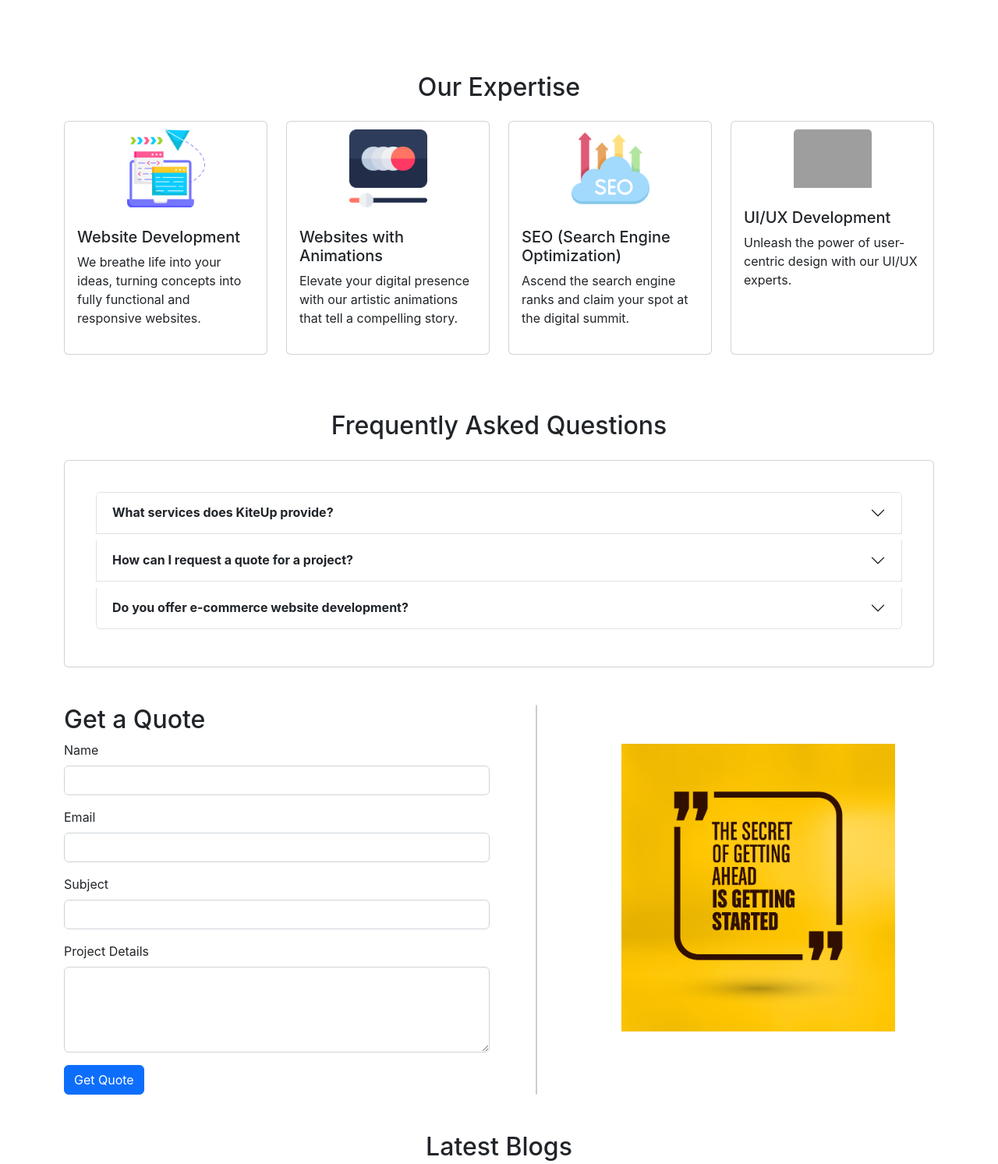
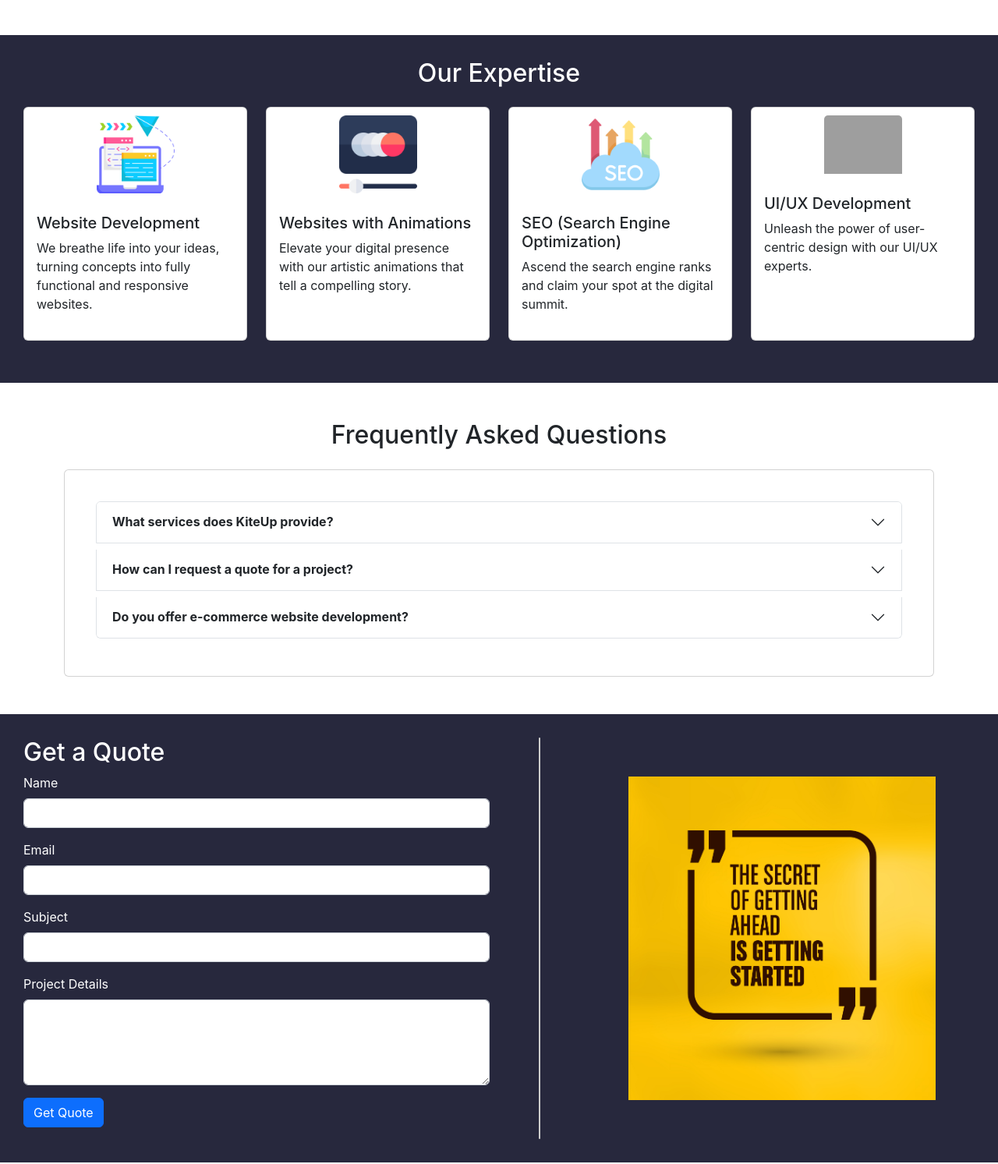
Before and after one commit to mathewkadesh/kiteup1, a React app: page / in a window 1280 px wide. Shown: the part 1148-2641 px from the top of the page at 78% size. Built offline with nearby package versions, Linux system fonts and the light colour scheme; grey boxes are pictures that could not be loaded.

Commit message:
second commit

```diff
--- a/src/Clients.js
+++ b/src/Clients.js
@@ -35,11 +35,11 @@ const ClientLogosCarousel = () => {
   };
 
   return (
-    <div className="client-logos-carousel">
+    <div className="client-logos-carousel" >
       <h2 style={{textAlign:'center', marginBottom:'30px'}}>Our Clients</h2>
       <Slider {...settings}>
         {clientsData.map((client) => (
-          <div key={client.id}>
+          <div key={client.id} >
             <img src={client.logo} alt={client.name} />
             <p>{client.name}</p>
           </div>
--- a/src/Contact.js
+++ b/src/Contact.js
@@ -4,8 +4,8 @@ import { FaFacebook, FaInstagram, FaTwitter } from "react-icons/fa";
 
 const ContactUs = () => {
   return (
-    <Container className="my-5">
-      <h2 className="text-center mb-4">Contact Us</h2>
+    <div style={{backgroundColor:'#27283d', padding:'30px'}}>
+      <h2 className="text-center text-white mb-4">Contact Us</h2>
       <Row>
         <Col md={3}>
           <Card className="contactCard p-4 shadow">
@@ -76,7 +76,7 @@ const ContactUs = () => {
             </Card>
         </Col>
       </Row>
-    </Container>
+    </div>
   );
 };
 
--- a/src/GetQuote.jsx
+++ b/src/GetQuote.jsx
@@ -65,13 +65,13 @@ export default function ContactForm() {
   }
 
   return (
-    <Container className="my-5">
+    <div style={{backgroundColor:'#27283d', padding:'30px'}}>
       <Row>
         <Col md={6}>
-      <h2>Get a Quote</h2>
+      <h2 className='text-white'>Get a Quote</h2>
       <Form >
         <Form.Group controlId="name">
-          <Form.Label>Name</Form.Label>
+          <Form.Label className='text-white'>Name</Form.Label>
           <Form.Control
             type="text"
             name="name"
@@ -81,7 +81,7 @@ export default function ContactForm() {
           />
         </Form.Group>
         <Form.Group controlId="email" className='mt-3'>
-          <Form.Label>Email</Form.Label>
+          <Form.Label className='text-white'>Email</Form.Label>
           <Form.Control
             type="email"
             name="email"
@@ -91,7 +91,7 @@ export default function ContactForm() {
           />
         </Form.Group>
         <Form.Group controlId="subject" className='mt-3'>
-          <Form.Label>Subject</Form.Label>
+          <Form.Label className='text-white'>Subject</Form.Label>
           <Form.Control
             type="text"
             name="subject"
@@ -101,7 +101,7 @@ export default function ContactForm() {
           />
         </Form.Group>
         <Form.Group controlId="message" className='mt-3'>
-          <Form.Label>Project Details</Form.Label>
+          <Form.Label className='text-white'>Project Details</Form.Label>
           <Form.Control
             as="textarea"
             rows={4}
@@ -123,7 +123,7 @@ export default function ContactForm() {
         <img src='./res/quote.jpg' className='quoteImg'/>
         </Col>
       </Row>
-    </Container>
+    </div>
     // <div>
     //   <section className="bg-white dark:bg-gray-900">
     //     <div className="py-8 lg:py-16 px-4 mx-auto max-w-screen-md">
--- a/src/Service.js
+++ b/src/Service.js
@@ -20,8 +20,8 @@ function Service()  {
 
 
   return (
-    <Container className="my-5">
-      <h2 className="text-center mb-4">Our Expertise</h2>
+    <div style={{backgroundColor:'#27283d', padding:'30px'}}>
+      <h2 className="text-center text-white mb-4">Our Expertise</h2>
       <Row>
         {servicesData.map((service)=>(
 
@@ -61,7 +61,7 @@ function Service()  {
           </Modal.Body>
 
       </Modal>
-    </Container>
+    </div>
   );
 };
 
--- a/src/style.css
+++ b/src/style.css
@@ -76,10 +76,7 @@ color: white;
   }
 
   /* Adjust styles as needed */
-.client-logos-carousel {
-  margin: 20px auto;
-  max-width: 80%;
-}
+
 
 .client-logos-carousel img {
   width: 60px; /* Adjust logo size */
@@ -139,3 +136,7 @@ color: white;
   padding: 10px;
   text-align: justify;
 }
+.client-logos-carousel {
+  margin: 20px auto;
+  max-width: 80%;
+}
```
